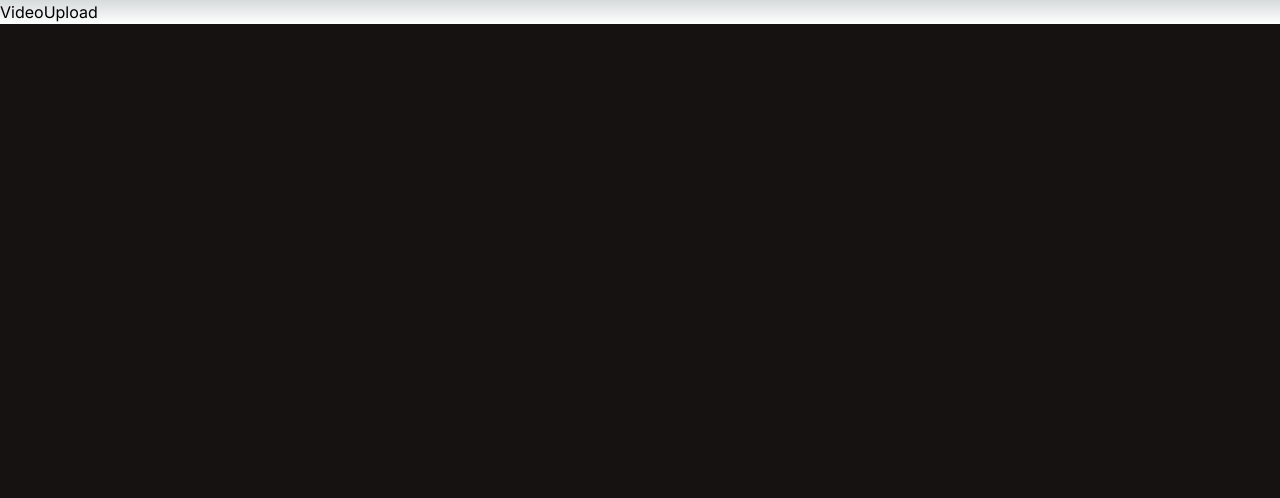
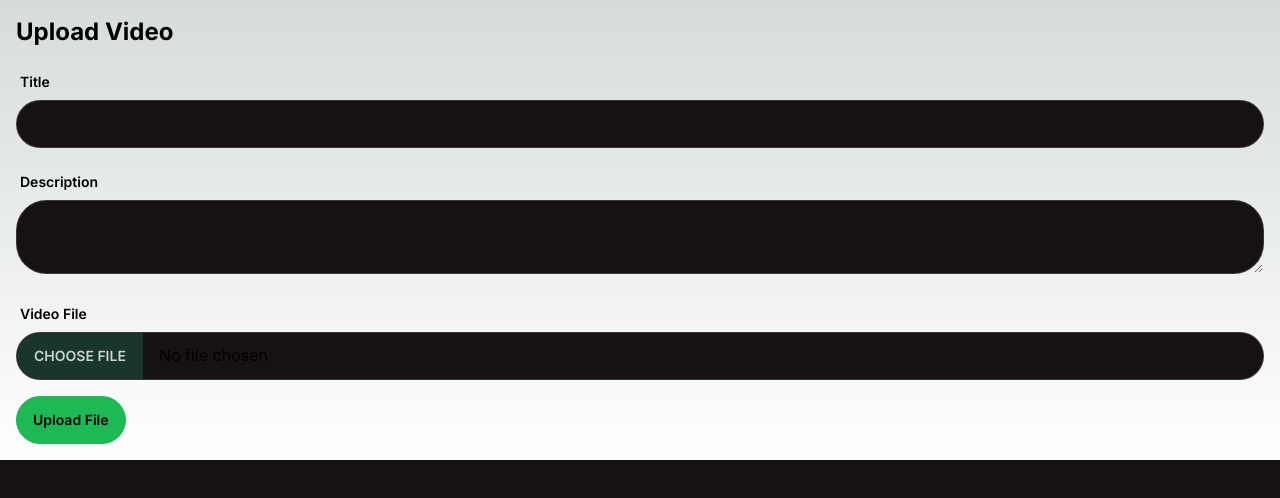
Before and after one commit to supradeepmukherjee/SAAS, a Next.js app: page /video-upload in a window 1280 px wide. Shown: the top 498 px of the page. Built offline with nearby package versions, Linux system fonts and the light colour scheme.

Commit message:
Video Upload Page

```diff
--- a/package.json
+++ b/package.json
@@ -11,6 +11,7 @@
   "dependencies": {
     "@clerk/nextjs": "^5.3.0",
     "@prisma/client": "^5.18.0",
+    "axios": "^1.7.4",
     "cloudinary": "^2.4.0",
     "next": "14.2.3",
     "next-cloudinary": "^6.10.0",
--- a/src/app/(app)/video-upload/page.tsx
+++ b/src/app/(app)/video-upload/page.tsx
@@ -1,7 +1,89 @@
+'use client'
+
+import axios from "axios"
+import { useRouter } from "next/navigation"
+import { useState } from "react"
 
 const VideoUpload = () => {
+  const [file, setFile] = useState<File | null>(null)
+  const [title, setTitle] = useState('')
+  const [desc, setDesc] = useState('')
+  const [isUploading, setIsUploading] = useState(false)
+  const router = useRouter()
+  const max_size = 60 * 1024 * 1024
+  const submitHandler = async (e: React.FormEvent) => {
+    e.preventDefault()
+    if (!file) return
+    if (file.size > max_size) {
+      // alert
+      return
+    }
+    setIsUploading(true)
+    const formData = new FormData()
+    formData.append('file', file)
+    formData.append('title', title)
+    formData.append('desc', desc)
+    formData.append('origSize', file.size.toString())
+    try {
+      const res = await axios.post('/api/vid-upload', formData)
+      // check 200
+    } catch (err) {
+      console.log(err)
+    } finally {
+      setIsUploading(false)
+    }
+  }
   return (
-    <div>VideoUpload</div>
+    <div className="container mx-auto p-4">
+      <h1 className="text-2xl font-bold mb-4">
+        Upload Video
+      </h1>
+      <form onSubmit={submitHandler} className="space-y-4">
+        <div>
+          <label className="label">
+            <span className="label-text text-black font-semibold">
+              Title
+            </span>
+          </label>
+          <input
+            type="text"
+            value={title}
+            onChange={e => setTitle(e.target.value)}
+            className="input input-bordered w-full text-white"
+            required
+          />
+        </div>
+        <div>
+          <label className="label">
+            <span className="label-text text-black font-semibold">
+              Description
+            </span>
+          </label>
+          <textarea
+            value={desc}
+            onChange={e => setDesc(e.target.value)}
+            className="textarea textarea-bordered w-full text-white"
+          />
+        </div>
+        <div>
+          <label className="label">
+            <span className="label-text text-black font-semibold">
+              Video File
+            </span>
+          </label>
+          <input
+            type="file"
+            accept="video/*"
+            onChange={e => setFile(e.target.files?.[0] || null)}
+            className="file-input file-input-bordered w-full"
+            required
+          />
+        </div>
+        <button type="submit" className="btn btn-primary" disabled={isUploading}>
+          {isUploading ? 'Uploading... Please Wait' : 'Upload File'}
+        </button>
+      </form>
+    </div>
   )
 }
 
```
Also changed, not shown: 1 other file (tests, documents, lock files or other folders).
